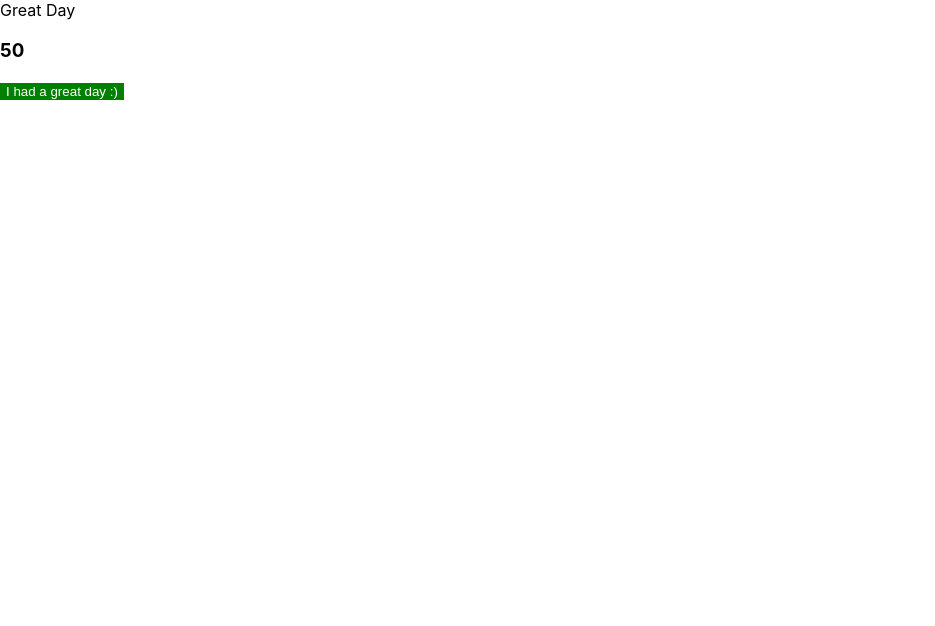
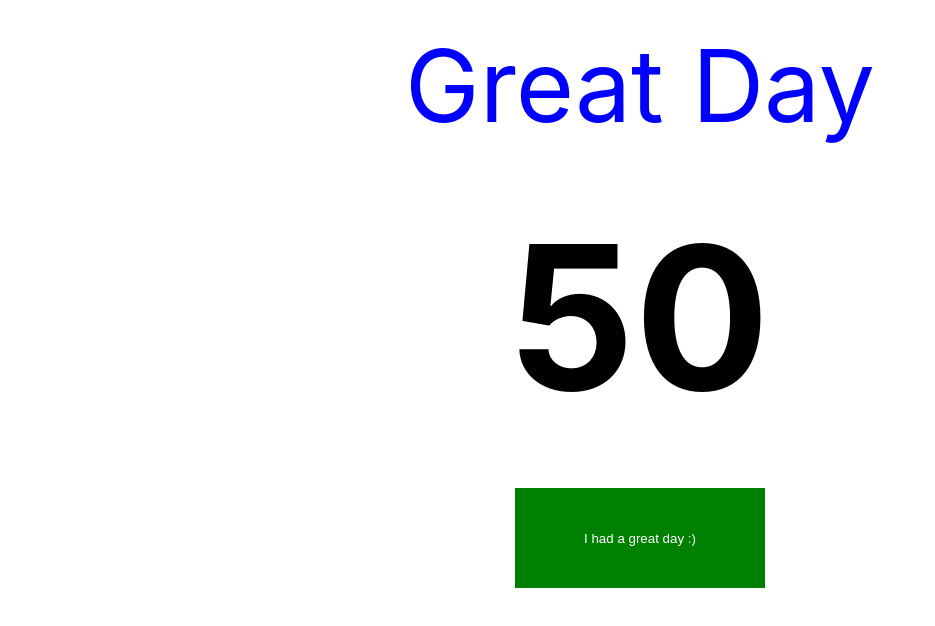
Before and after one commit to TheFluffyNebula/great-day, a React (Create React App) app: page / in a window 1280 px wide. Shown: the top 626 px of the page, without its empty margins (0-935 px from the left). Built offline with nearby package versions, Linux system fonts and the light colour scheme.

Commit message:
draft 1 of layout complete!

```diff
--- a/public/index.html
+++ b/public/index.html
@@ -10,34 +10,14 @@
       content="Web site created using create-react-app"
     />
     <link rel="apple-touch-icon" href="%PUBLIC_URL%/logo192.png" />
-    <!--
-      manifest.json provides metadata used when your web app is installed on a
-      user's mobile device or desktop. See https://developers.google.com/web/fundamentals/web-app-manifest/
-    -->
+
     <link rel="manifest" href="%PUBLIC_URL%/manifest.json" />
-    <!--
-      Notice the use of %PUBLIC_URL% in the tags above.
-      It will be replaced with the URL of the `public` folder during the build.
-      Only files inside the `public` folder can be referenced from the HTML.
 
-      Unlike "/favicon.ico" or "favicon.ico", "%PUBLIC_URL%/favicon.ico" will
-      work correctly both with client-side routing and a non-root public URL.
-      Learn how to configure a non-root public URL by running `npm run build`.
-    -->
-    <title>React App</title>
+    <title>Great Day</title>
   </head>
   <body>
     <noscript>You need to enable JavaScript to run this app.</noscript>
     <div id="root"></div>
-    <!--
-      This HTML file is a template.
-      If you open it directly in the browser, you will see an empty page.
 
-      You can add webfonts, meta tags, or analytics to this file.
-      The build step will place the bundled scripts into the <body> tag.
-
-      To begin the development, run `npm start` or `yarn start`.
-      To create a production bundle, use `npm run build` or `yarn build`.
-    -->
   </body>
 </html>
--- a/src/App.js
+++ b/src/App.js
@@ -5,7 +5,7 @@ import Button from './components/Button'
 function App() {
   return (
     <div className="container">
-      <header>
+      <header class='center heading'>
         Great Day
       </header>
       {/* alternative to closing <>*/}
--- a/src/components/Button.js
+++ b/src/components/Button.js
@@ -1,12 +1,13 @@
 import PropTypes from 'prop-types'
 
 const Button = ({ color, text, onClick }) => {
-  return <button onClick={onClick}
-  style={{ backgroundColor: color }}
-  className='btn'
-  >
-    {text}
-  </button>
+  return <div className='center'>
+    <button onClick={onClick}
+      style={{ backgroundColor: color }}
+      className='btn'>
+      {text}
+    </button>
+  </div>
 }
 
 Button.defaultProps = {
@@ -20,3 +21,5 @@ Button.propTypes = {
 }
 
 export default Button
+// goal: make random color each time it's clicked
+// Math.floor(Math.random() * 10);
--- a/src/components/Integer.js
+++ b/src/components/Integer.js
@@ -1,6 +1,6 @@
 const Integer = ({ text }) => {
   return (
-    <h3> {text} </h3>
+    <h3 className='center integer'> {text} </h3>
   )
 }
 
--- a/src/index.css
+++ b/src/index.css
@@ -12,12 +12,14 @@ code {
     monospace;
 }
 
-.header {
-  display: flex;
+.heading {
+  /* display: flex; */
   justify-content: space-between;
   align-items: center;
+  margin-left: 40%;
   margin-bottom: 20px;
-  color: blue
+  color: blue;
+  font-size: 100px;
 }
 
 .btn {
@@ -26,8 +28,21 @@ code {
   color: #fff;
   border: none;
   cursor: pointer;
+  width: 250px;
+  height: 100px;
 }
 
 .integer {
-  color: green;
+  /* color: rgb(0, 255, 0); */
+  color: black;
+  font-size: 200px;
 }
+
+/** https://www.w3schools.com/css/css_align.asp */
+.center {
+  margin: auto;
+  width: 50%;
+  /* border: 3px solid green; */
+  padding: 25px;
+  text-align: center;
+}
```
